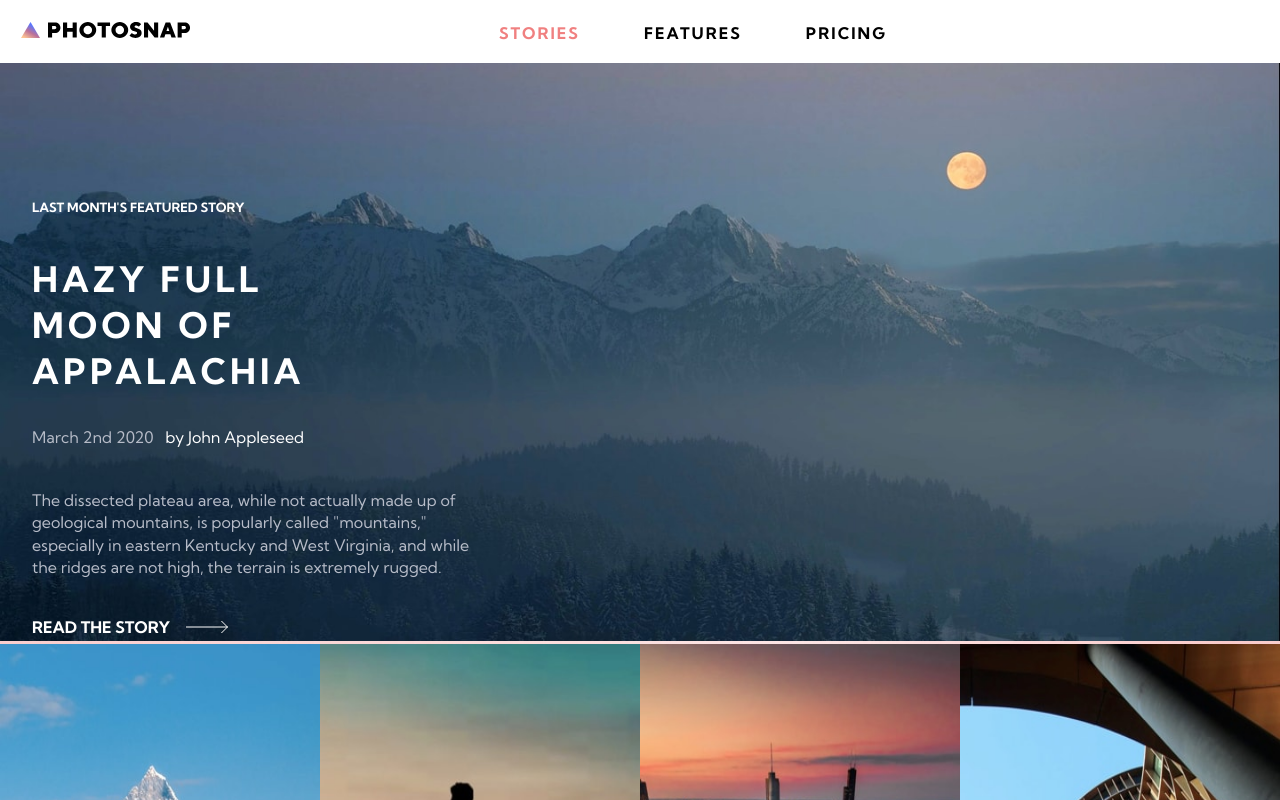
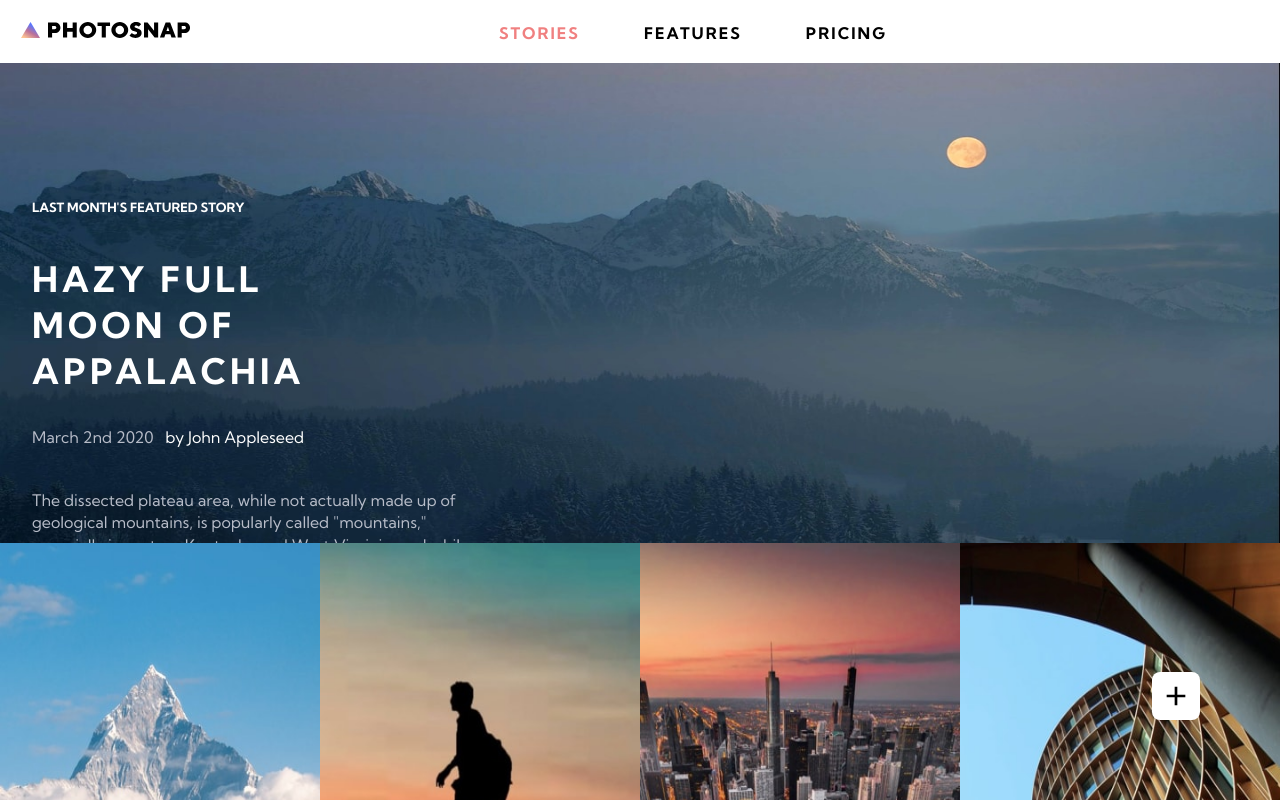
Before and after one commit to ai-is-awesome/photosnap_storyteller, a React (Create React App) app: page /stories in a window 1280 px wide. Shown: the top 800 px of the page. Built offline with nearby package versions, Linux system fonts and the light colour scheme.

Commit message:
story-card-bug-fixed

```diff
--- a/src/features/UserStory/StoryCard.module.scss
+++ b/src/features/UserStory/StoryCard.module.scss
@@ -10,6 +10,7 @@
    position: relative;
    min-height: 33rem;
    max-height: 33rem;
+   height: 33rem;
    @include m.image-loading-animation;
    overflow:hidden;
    @include m.zoom-image-on-hover;
--- a/src/features/UserStory/USTopCard.module.scss
+++ b/src/features/UserStory/USTopCard.module.scss
@@ -4,9 +4,11 @@
 .utc__container {
    @include m.flex-column;
    position: relative;
-   overflow: hidden;
+
    .utc__image_container {
-
+      height: 30rem;
+      max-height: 33rem;
+      overflow: hidden;
       &:hover {
          > img {
            transform: scale(1.1);
--- /dev/null
+++ b/src/features/pages/StoriesPage/AddStory.js
@@ -0,0 +1,10 @@
+import React from 'react'
+import { MdOutlineAdd } from "react-icons/md"
+import style from "./AddStory.module.scss"
+
+
+export default function AddStory() {
+  return (
+    <div className={style.addStory__icon}><MdOutlineAdd /></div>
+  )
+}
--- /dev/null
+++ b/src/features/pages/StoriesPage/AddStory.module.scss
@@ -0,0 +1,23 @@
+@use "../../../stylesheets/abstracts/variables" as v;
+@use "../../../stylesheets/abstracts/mixins" as m;
+
+.addStory__icon {
+   background-color:v.$white;
+   width: 2.5rem;
+   height: 2.5rem;
+   border-radius: .5rem;
+   position: fixed;
+   bottom: 2.5%;
+   right: 5%;
+   font-size: 2rem;
+   color: v.$black;
+   @include m.flex-row;
+   @include m.flex-center;
+   cursor: pointer;
+   @include m.desktop {
+      width: 3rem;
+      height: 3rem;
+      bottom: 5rem;
+      right: 5rem;
+   }
+}
--- a/src/features/pages/StoriesPage/StoriesPage.js
+++ b/src/features/pages/StoriesPage/StoriesPage.js
@@ -1,12 +1,14 @@
 import React from 'react'
 import UserStory from '../../UserStory/UserStoryContainer'
 import USTopCard from '../../UserStory/USTopCard'
+import AddStory from './AddStory'
 
 export default function StoriesPage() {
   return (
     <>
       <USTopCard />
       <UserStory page="stories" />
+      <AddStory />
     </>
   )
 }
--- a/src/stylesheets/vendors/_normalize.scss
+++ b/src/stylesheets/vendors/_normalize.scss
@@ -18,6 +18,7 @@
 html {
   line-height: 1.15; /* 1 */
   -webkit-text-size-adjust: 100%; /* 2 */
+  user-select: none;
 }
 
 /* Sections
```
